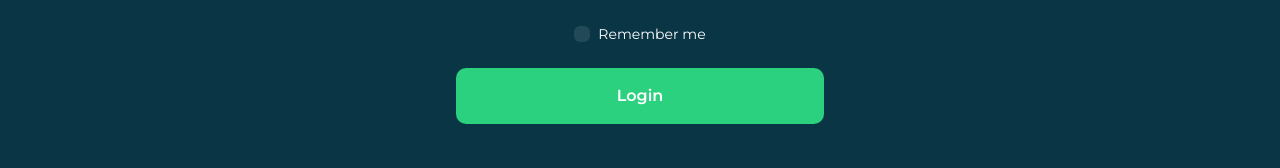
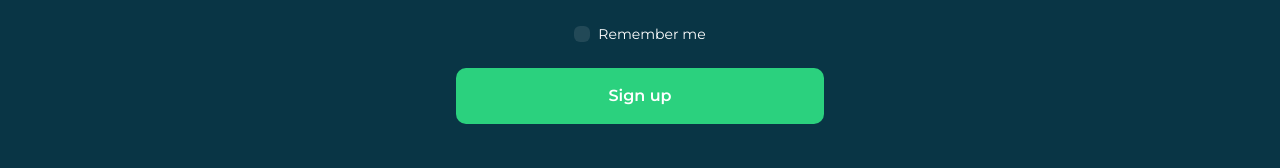
Before and after one commit to devang-prismitsystems/movielist-frontend, a Next.js app: page /login in a window 1280 px wide. Shown: the part 422-590 px from the top of the page. Built offline with nearby package versions, Linux system fonts and the light colour scheme; no server answers.

Commit message:
fix loading

```diff
--- a/src/app/login/page.tsx
+++ b/src/app/login/page.tsx
@@ -3,7 +3,7 @@ import Apiservices from '@/apiservices/apiServices'
 import { useAuth } from '@/hooks/authContext'
 import Link from 'next/link'
 import { useRouter } from 'next/navigation'
-import React from 'react'
+import React, { useState } from 'react'
 import { useForm, SubmitHandler } from "react-hook-form"
 import toast from 'react-hot-toast'
 
@@ -14,6 +14,7 @@ type Inputs = {
 
 const Login = () => {
     const router = useRouter();
+    const [isLoading, setIsLoading] = useState(false);
     const { login, user, loading } = useAuth();
     const {
         register,
@@ -23,6 +24,8 @@ const Login = () => {
     } = useForm<Inputs>();
 
     const onSubmit: SubmitHandler<Inputs> = async (data) => {
+        setIsLoading(true)
+        try {
             const result = await Apiservices.login(data);
             if (result.success) {
                 toast.success(result.message);
@@ -30,6 +33,11 @@ const Login = () => {
                 login(result.token)
             } else {
                 toast.error(result?.response?.data?.message)
+            }
+        } catch (error) {
+            toast.error('Something went wrong. Please try again later.')
+        } finally {
+            setIsLoading(false)
         }
     }
     if (user) {
@@ -91,7 +99,7 @@ const Login = () => {
                         <div className="mt-6">
 
                             <button type="submit" className='btn_primary w-full'>
-                                Login
+                                {isLoading ? "Loading..." : "Sign up"}
                             </button>
 
                         </div>
--- a/src/app/signup/page.tsx
+++ b/src/app/signup/page.tsx
@@ -2,7 +2,7 @@
 import Apiservices from '@/apiservices/apiServices'
 import Link from 'next/link'
 import { redirect, useRouter } from 'next/navigation'
-import React from 'react'
+import React, { useState } from 'react'
 import { useForm, SubmitHandler } from "react-hook-form"
 import toast from 'react-hot-toast'
 
@@ -13,6 +13,7 @@ type Inputs = {
 
 const Signup = () => {
     const router = useRouter();
+    const [isLoading, setIsLoading] = useState(false);
     const {
         register,
         handleSubmit,
@@ -20,12 +21,19 @@ const Signup = () => {
     } = useForm<Inputs>();
 
     const onSubmit: SubmitHandler<Inputs> = async (data) => {
+        setIsLoading(true)
+        try {
             const result = await Apiservices.signup(data);
             if (result.success) {
                 toast.success(result.message);
                 router.push('/login')
             } else {
                 toast.error(result?.response?.data?.message)
+            }
+        } catch (error) {
+            toast.error('Something went wrong. Please try again later.')
+        } finally {
+            setIsLoading(false)
         }
     }
     return (
@@ -75,7 +83,7 @@ const Signup = () => {
                         <div className="mt-6">
 
                             <button type="submit" className='btn_primary w-full'>
-                                Sign up
+                                {isLoading ? "Loading..." : "Sign up"}
                             </button>
 
                         </div>
```
Lines whose indentation alone changed are shown as unchanged.
